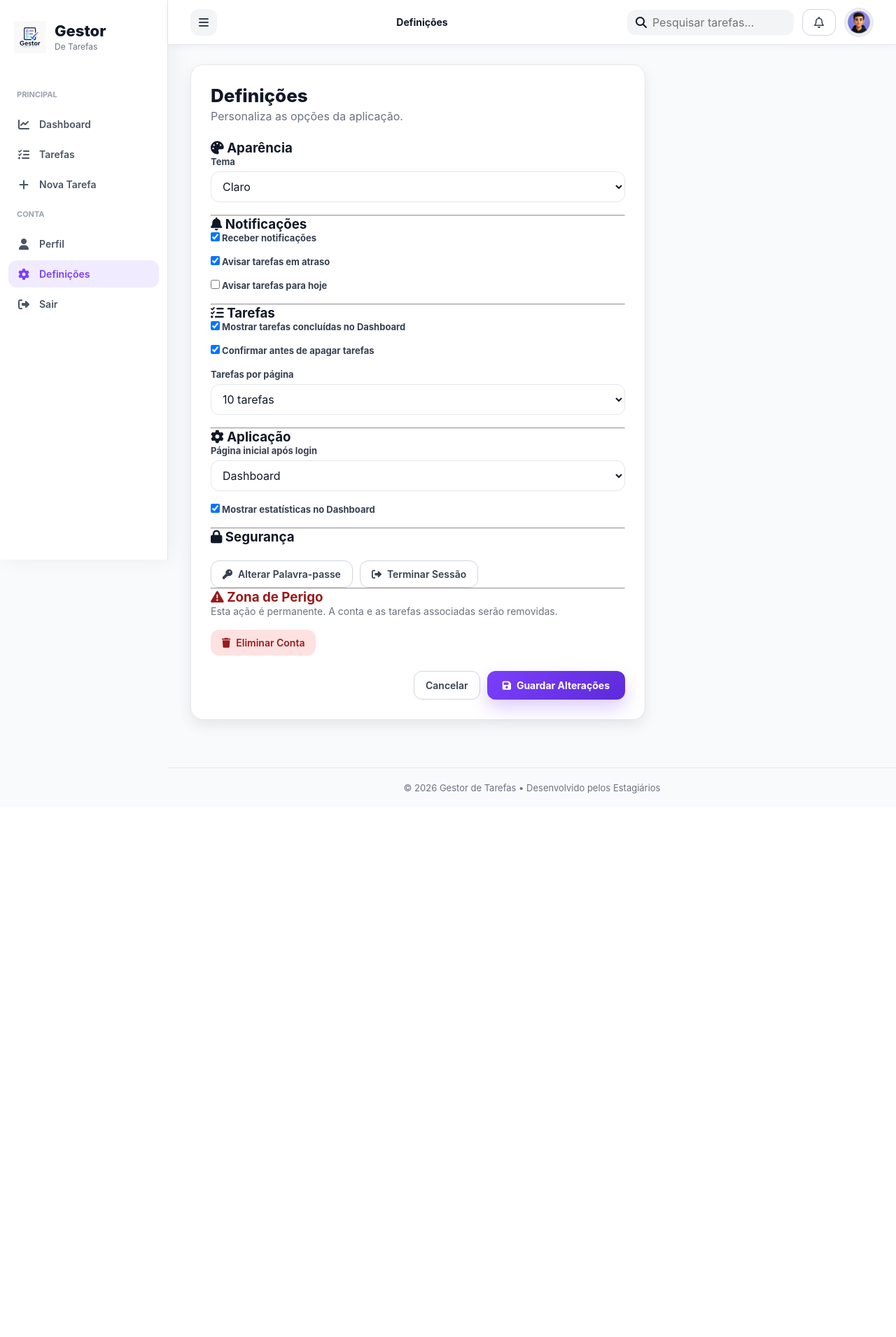
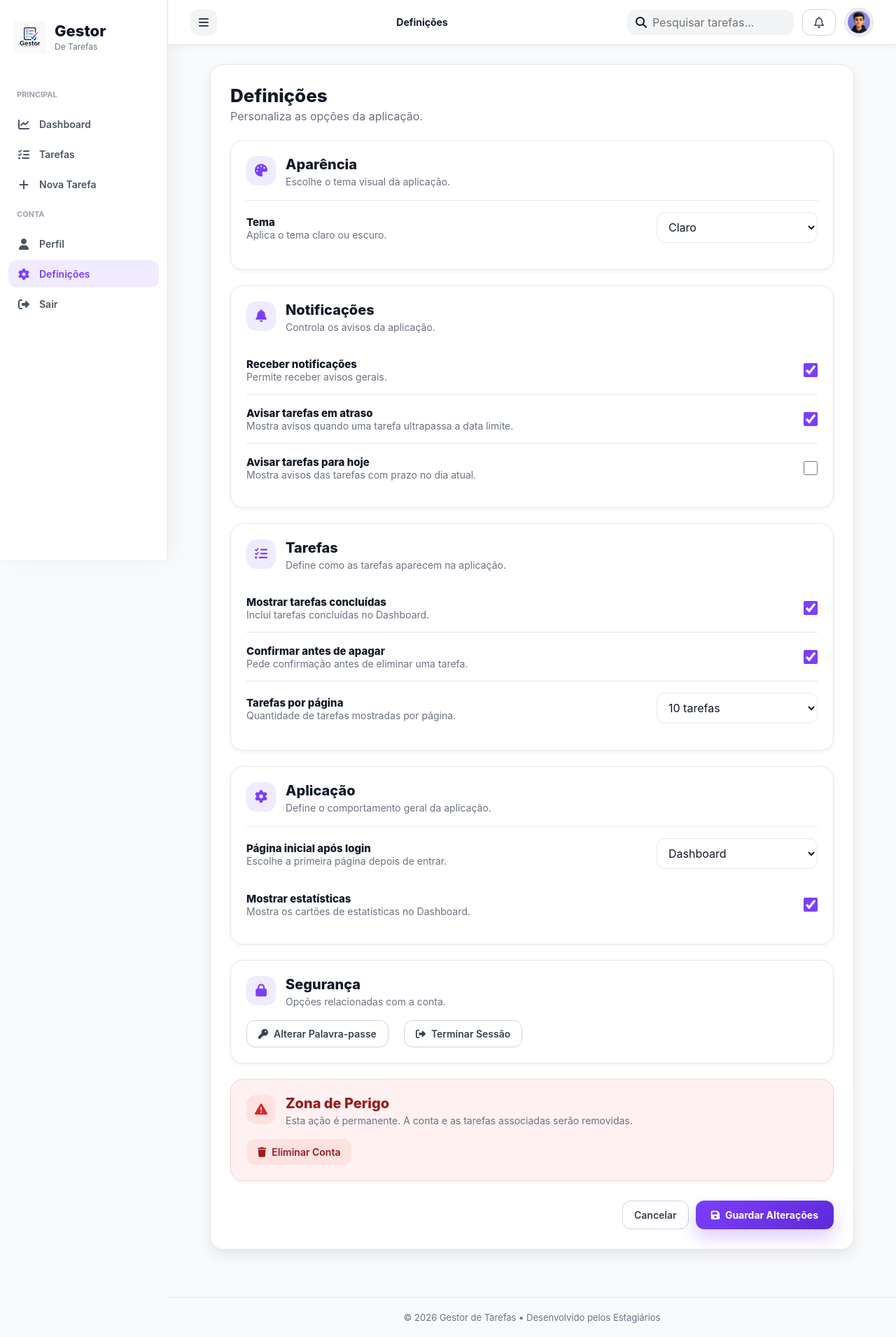
Before and after one commit to reinaldsantos/Softinsaduo, a PHP site: page /definicoes.php in a window 1280 px wide. Shown: the whole page at 70% size. Before the commit the page ends 1134 px from the top, so only its background shows below. Run offline with PHP 8.4, Linux system fonts and the light colour scheme; a user stored in the database is signed in.

Commit message:
Corrigindo erros nas definições do frontend

```diff
--- /dev/null
+++ b/css/definicoes.css
@@ -0,0 +1,131 @@
+.settings-page{
+    display:flex;
+    justify-content:center;
+}
+
+.settings-card{
+    width:100%;
+    max-width:920px;
+}
+
+.settings-section{
+    background:var(--white);
+    border:1px solid var(--border);
+    border-radius:18px;
+    padding:22px;
+    margin-bottom:22px;
+    box-shadow:var(--shadow-sm);
+}
+
+.settings-section-title{
+    display:flex;
+    align-items:flex-start;
+    gap:14px;
+    margin-bottom:18px;
+}
+
+.settings-section-title i{
+    width:42px;
+    height:42px;
+    border-radius:14px;
+    display:flex;
+    align-items:center;
+    justify-content:center;
+    background:var(--primary-light);
+    color:var(--primary);
+    font-size:18px;
+    flex-shrink:0;
+}
+
+.settings-section-title h3{
+    font-size:20px;
+    font-weight:800;
+    margin-bottom:4px;
+}
+
+.settings-section-title p,
+.settings-row p{
+    color:var(--gray-500);
+    font-size:14px;
+}
+
+.settings-row{
+    display:flex;
+    align-items:center;
+    justify-content:space-between;
+    gap:22px;
+    padding:16px 0;
+    border-top:1px solid var(--gray-200);
+}
+
+.settings-row:first-of-type{
+    border-top:none;
+}
+
+.settings-row strong{
+    font-size:15px;
+    font-weight:800;
+}
+
+.settings-row input[type="checkbox"]{
+    width:20px;
+    height:20px;
+    accent-color:var(--primary);
+    flex-shrink:0;
+}
+
+.settings-select{
+    max-width:230px;
+}
+
+.settings-actions-left{
+    display:flex;
+    gap:12px;
+    flex-wrap:wrap;
+}
+
+.danger-zone{
+    background:#fff1f2;
+    border-color:#fecdd3;
+}
+
+.danger-title i{
+    background:#fee2e2;
+    color:#dc2626;
+}
+
+.danger-title h3{
+    color:#991b1b;
+}
+
+.settings-final-actions{
+    margin-top:28px;
+}
+
+html.dark-mode .settings-section{
+    background:#111827 !important;
+    border-color:#334155 !important;
+}
+
+html.dark-mode .settings-section-title p,
+html.dark-mode .settings-row p{
+    color:#94a3b8 !important;
+}
+
+html.dark-mode .settings-row{
+    border-color:#334155 !important;
+}
+
+html.dark-mode .danger-zone{
+    background:#2a1217 !important;
+    border-color:#7f1d1d !important;
+}
+
+html.dark-mode .danger-title i{
+    background:#7f1d1d !important;
+    color:#fecaca !important;
+}
+
+html.dark-mode .danger-title h3{
+    color:#fecaca !important;
+}
--- a/css/forms.css
+++ b/css/forms.css
@@ -121,3 +121,40 @@
     align-items:center;
     gap:8px;
 }
+
+.settings-section{
+    background:var(--white);
+    border:1px solid var(--border);
+    border-radius:14px;
+    padding:22px;
+    margin-bottom:24px;
+}
+
+body.dark-mode .settings-section{
+    background:#111827;
+    border-color:#374151;
+}
+
+.settings-section h3{
+    display:flex;
+    align-items:center;
+    gap:10px;
+    font-size:24px;
+    margin-bottom:18px;
+}
+
+.settings-section .form-group{
+    margin-bottom:18px;
+}
+
+.settings-section:last-child{
+    margin-bottom:0;
+}
+
+.settings-section .btn{
+    margin-right:10px;
+}
+
+.danger-zone{
+    border:2px solid #ef4444;
+}
--- a/dashboard.php
+++ b/dashboard.php
@@ -213,5 +213,6 @@ $ultimas_tarefas = $stmt->get_result();
 </div>
 
 <script src="js/menu.js"></script>
+<script src="js/tema.js"></script>
 </body>
 </html>
--- a/definicoes.php
+++ b/definicoes.php
@@ -29,6 +29,7 @@ if ($_SERVER["REQUEST_METHOD"] === "POST") {
     <link rel="stylesheet" href="css/components.css">
     <link rel="stylesheet" href="css/layout.css">
     <link rel="stylesheet" href="css/forms.css">
+    <link rel="stylesheet" href="css/definicoes.css">
     <link rel="stylesheet" href="css/responsive.css">
 </head>
 
@@ -42,9 +43,9 @@ if ($_SERVER["REQUEST_METHOD"] === "POST") {
 
         <?php include "includes/header.php"; ?>
 
-        <section class="form-page">
+        <section class="form-page settings-page">
 
-            <div class="form-card card">
+            <div class="form-card card settings-card">
 
                 <div class="form-title">
                     <h1>Definições</h1>
@@ -67,74 +68,141 @@ if ($_SERVER["REQUEST_METHOD"] === "POST") {
 
                 <form method="POST">
 
-                    <h3><i class="fa-solid fa-palette"></i> Aparência</h3>
+                    <div class="settings-section">
+                        <div class="settings-section-title">
+                            <i class="fa-solid fa-palette"></i>
+                            <div>
+                                <h3>Aparência</h3>
+                                <p>Escolhe o tema visual da aplicação.</p>
+                            </div>
+                        </div>
 
-                    <div class="form-group">
-                        <label>Tema</label>
-                        <select class="select" name="tema">
+                        <div class="settings-row">
+                            <div>
+                                <strong>Tema</strong>
+                                <p>Aplica o tema claro ou escuro.</p>
+                            </div>
+
+                            <select class="select settings-select" name="tema">
                                 <option value="claro">Claro</option>
                                 <option value="escuro">Escuro</option>
                             </select>
                         </div>
-
-                    <hr>
-
-                    <h3><i class="fa-solid fa-bell"></i> Notificações</h3>
-
-                    <div class="form-group">
-                        <label><input type="checkbox" name="notificacoes" checked> Receber notificações</label>
                     </div>
 
-                    <div class="form-group">
-                        <label><input type="checkbox" name="tarefas_atrasadas" checked> Avisar tarefas em atraso</label>
+                    <div class="settings-section">
+                        <div class="settings-section-title">
+                            <i class="fa-solid fa-bell"></i>
+                            <div>
+                                <h3>Notificações</h3>
+                                <p>Controla os avisos da aplicação.</p>
+                            </div>
                         </div>
 
-                    <div class="form-group">
-                        <label><input type="checkbox" name="tarefas_hoje"> Avisar tarefas para hoje</label>
+                        <label class="settings-row">
+                            <div>
+                                <strong>Receber notificações</strong>
+                                <p>Permite receber avisos gerais.</p>
+                            </div>
+                            <input type="checkbox" name="notificacoes" checked>
+                        </label>
+
+                        <label class="settings-row">
+                            <div>
+                                <strong>Avisar tarefas em atraso</strong>
+                                <p>Mostra avisos quando uma tarefa ultrapassa a data limite.</p>
+                            </div>
+                            <input type="checkbox" name="tarefas_atrasadas" checked>
+                        </label>
+
+                        <label class="settings-row">
+                            <div>
+                                <strong>Avisar tarefas para hoje</strong>
+                                <p>Mostra avisos das tarefas com prazo no dia atual.</p>
+                            </div>
+                            <input type="checkbox" name="tarefas_hoje">
+                        </label>
                     </div>
 
-                    <hr>
-
-                    <h3><i class="fa-solid fa-list-check"></i> Tarefas</h3>
-
-                    <div class="form-group">
-                        <label><input type="checkbox" name="mostrar_concluidas" checked> Mostrar tarefas concluídas no Dashboard</label>
+                    <div class="settings-section">
+                        <div class="settings-section-title">
+                            <i class="fa-solid fa-list-check"></i>
+                            <div>
+                                <h3>Tarefas</h3>
+                                <p>Define como as tarefas aparecem na aplicação.</p>
+                            </div>
                         </div>
 
-                    <div class="form-group">
-                        <label><input type="checkbox" name="confirmar_apagar" checked> Confirmar antes de apagar tarefas</label>
+                        <label class="settings-row">
+                            <div>
+                                <strong>Mostrar tarefas concluídas</strong>
+                                <p>Inclui tarefas concluídas no Dashboard.</p>
+                            </div>
+                            <input type="checkbox" name="mostrar_concluidas" checked>
+                        </label>
+
+                        <label class="settings-row">
+                            <div>
+                                <strong>Confirmar antes de apagar</strong>
+                                <p>Pede confirmação antes de eliminar uma tarefa.</p>
+                            </div>
+                            <input type="checkbox" name="confirmar_apagar" checked>
+                        </label>
+
+                        <div class="settings-row">
+                            <div>
+                                <strong>Tarefas por página</strong>
+                                <p>Quantidade de tarefas mostradas por página.</p>
                             </div>
 
-                    <div class="form-group">
-                        <label>Tarefas por página</label>
-                        <select class="select" name="tarefas_por_pagina">
+                            <select class="select settings-select" name="tarefas_por_pagina">
                                 <option value="10">10 tarefas</option>
                                 <option value="20">20 tarefas</option>
                                 <option value="50">50 tarefas</option>
                             </select>
                         </div>
+                    </div>
 
-                    <hr>
+                    <div class="settings-section">
+                        <div class="settings-section-title">
+                            <i class="fa-solid fa-gear"></i>
+                            <div>
+                                <h3>Aplicação</h3>
+                                <p>Define o comportamento geral da aplicação.</p>
+                            </div>
+                        </div>
 
-                    <h3><i class="fa-solid fa-gear"></i> Aplicação</h3>
+                        <div class="settings-row">
+                            <div>
+                                <strong>Página inicial após login</strong>
+                                <p>Escolhe a primeira página depois de entrar.</p>
+                            </div>
 
-                    <div class="form-group">
-                        <label>Página inicial após login</label>
-                        <select class="select" name="pagina_inicial">
+                            <select class="select settings-select" name="pagina_inicial">
                                 <option value="dashboard">Dashboard</option>
                                 <option value="tarefas">Tarefas</option>
                             </select>
                         </div>
 
-                    <div class="form-group">
-                        <label><input type="checkbox" name="mostrar_stats" checked> Mostrar estatísticas no Dashboard</label>
+                        <label class="settings-row">
+                            <div>
+                                <strong>Mostrar estatísticas</strong>
+                                <p>Mostra os cartões de estatísticas no Dashboard.</p>
+                            </div>
+                            <input type="checkbox" name="mostrar_stats" checked>
+                        </label>
                     </div>
 
-                    <hr>
+                    <div class="settings-section">
+                        <div class="settings-section-title">
+                            <i class="fa-solid fa-lock"></i>
+                            <div>
+                                <h3>Segurança</h3>
+                                <p>Opções relacionadas com a conta.</p>
+                            </div>
+                        </div>
 
-                    <h3><i class="fa-solid fa-lock"></i> Segurança</h3>
-
-                    <div class="form-actions" style="justify-content:flex-start;">
+                        <div class="settings-actions-left">
                             <a href="perfil.php" class="btn btn-secondary">
                                 <i class="fa-solid fa-key"></i>
                                 Alterar Palavra-passe
@@ -145,23 +213,24 @@ if ($_SERVER["REQUEST_METHOD"] === "POST") {
                                 Terminar Sessão
                             </a>
                         </div>
+                    </div>
 
-                    <hr>
-
-                    <h3 style="color:#991B1B;"><i class="fa-solid fa-triangle-exclamation"></i> Zona de Perigo</h3>
-
-                    <div class="form-group">
-                        <p style="color:var(--gray-500); font-size:14px;">
-                            Esta ação é permanente. A conta e as tarefas associadas serão removidas.
-                        </p>
+                    <div class="settings-section danger-zone">
+                        <div class="settings-section-title danger-title">
+                            <i class="fa-solid fa-triangle-exclamation"></i>
+                            <div>
+                                <h3>Zona de Perigo</h3>
+                                <p>Esta ação é permanente. A conta e as tarefas associadas serão removidas.</p>
+                            </div>
                         </div>
 
                         <button type="button" class="btn btn-danger" onclick="return confirm('Tens a certeza que queres eliminar a conta?')">
                             <i class="fa-solid fa-trash"></i>
                             Eliminar Conta
                         </button>
+                    </div>
 
-                    <div class="form-actions">
+                    <div class="form-actions settings-final-actions">
                         <a href="dashboard.php" class="btn btn-secondary">Cancelar</a>
 
                         <button type="submit" class="btn btn-primary">
@@ -182,7 +251,7 @@ if ($_SERVER["REQUEST_METHOD"] === "POST") {
 
 </div>
 
+<script src="js/menu.js"></script>
 <script src="js/tema.js"></script>
-<script src="js/menu.js"></script>
 </body>
 </html>
--- a/editar_tarefa.php
+++ b/editar_tarefa.php
@@ -191,5 +191,6 @@ if ($_SERVER["REQUEST_METHOD"] === "POST") {
 </div>
 
 <script src="js/menu.js"></script>
+<script src="js/tema.js"></script>
 </body>
 </html>
--- a/nova_tarefa.php
+++ b/nova_tarefa.php
@@ -202,7 +202,7 @@ if ($_SERVER["REQUEST_METHOD"] === "POST") {
 </div>
 
 <script src="js/menu.js"></script>
-
+<script src="js/tema.js"></script>
 </body>
 
 </html>
--- a/perfil.php
+++ b/perfil.php
@@ -228,6 +228,6 @@ if ($_SERVER["REQUEST_METHOD"] === "POST") {
 </div>
 
 <script src="js/menu.js"></script>
-
+<script src="js/tema.js"></script>
 </body>
 </html>
--- a/tarefas.php
+++ b/tarefas.php
@@ -213,5 +213,6 @@ $tarefas = $stmt->get_result();
 </div>
 
 <script src="js/menu.js"></script>
+<script src="js/tema.js"></script>
 </body>
 </html>
```
Also changed, not shown: css/style.css (+56 -34 lines), js/tema.js (+8 -5 lines). Lines whose indentation alone changed are shown as unchanged.
